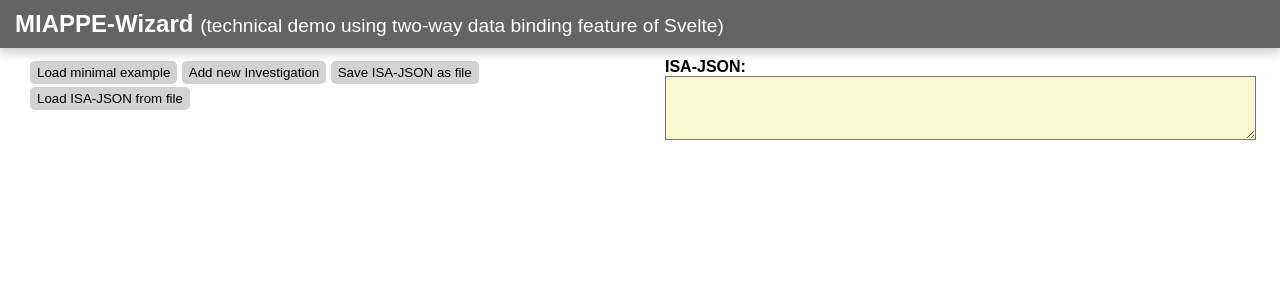
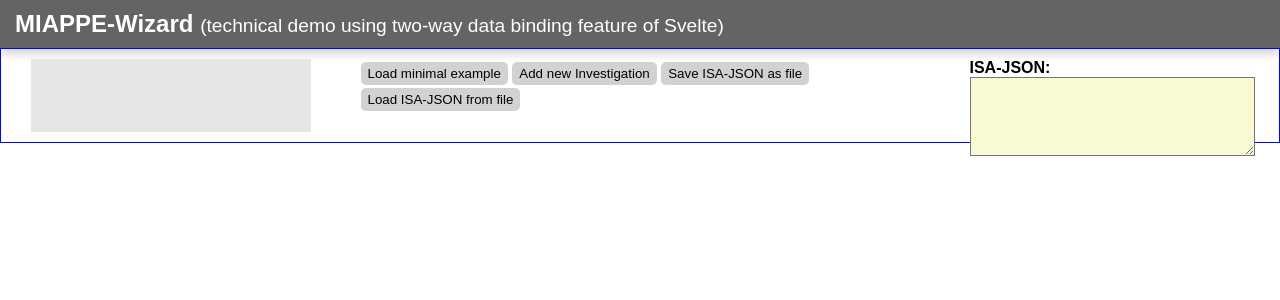
Before and after one commit to IPK-BIT/miappe-wizard, a Svelte app: page / in a window 1280 px wide. Shown: the top 300 px of the page. Built offline with nearby package versions, Linux system fonts and the light colour scheme.

Commit message:
Switched to 3-column-layout

```diff
--- a/src/App.svelte
+++ b/src/App.svelte
@@ -98,6 +98,10 @@
 
         <div class="leftcol">
 
+        </div>
+
+        <div class="middlecol">
+
             <button on:click|preventDefault={() => loadISA()}>Load minimal example</button>
             <button on:click|preventDefault={() => addInvestigation()}>Add new Investigation</button>
             <button on:click|preventDefault={() => saveIsaAsJson()}>Save ISA-JSON as file</button>
@@ -149,15 +153,27 @@ h1 {
 
 .content {
     display: grid;
-    grid-template-columns: repeat(2, 1fr);
+    grid-template-columns: 1fr 2fr 1fr;
     grid-template-rows: 1fr;
     grid-column-gap: 50px;
     grid-row-gap: 0px;
     padding: 10px 30px;
+    border: 1px solid blue;
+    min-height: 100%;
+    height: 100%;
 }
 
-.leftcol { grid-area: 1 / 1 / 2 / 2; }
-.rightcol { grid-area: 1 / 2 / 2 / 3;  }
+.leftcol {
+    grid-area: 1 / 1 / 2 / 2;
+    background: rgb(230,230,230);
+    align-self: stretch;
+}
+.middlecol {
+    grid-area: 1 / 2 / 2 / 3;
+}
+.rightcol {
+    grid-area: 1 / 3 / 2 / 4;
+}
 
 textarea {
     width: 100%;
@@ -165,6 +181,8 @@ textarea {
     background: lightgoldenrodyellow;
     padding: 2px;
     color: rgb(30,30,30);
+    overflow-x: scroll;
+    white-space: pre;
 }
 
 
```
